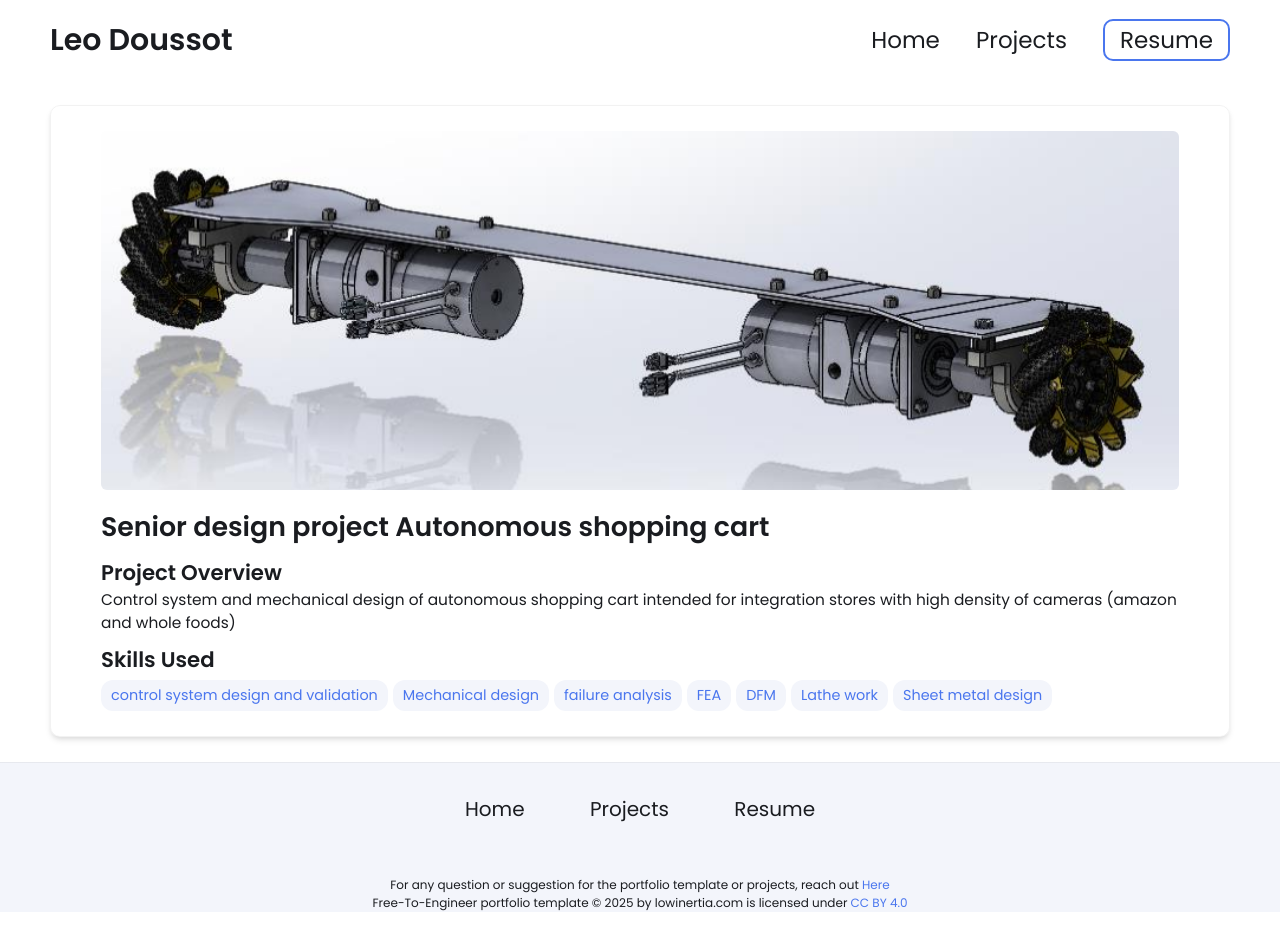
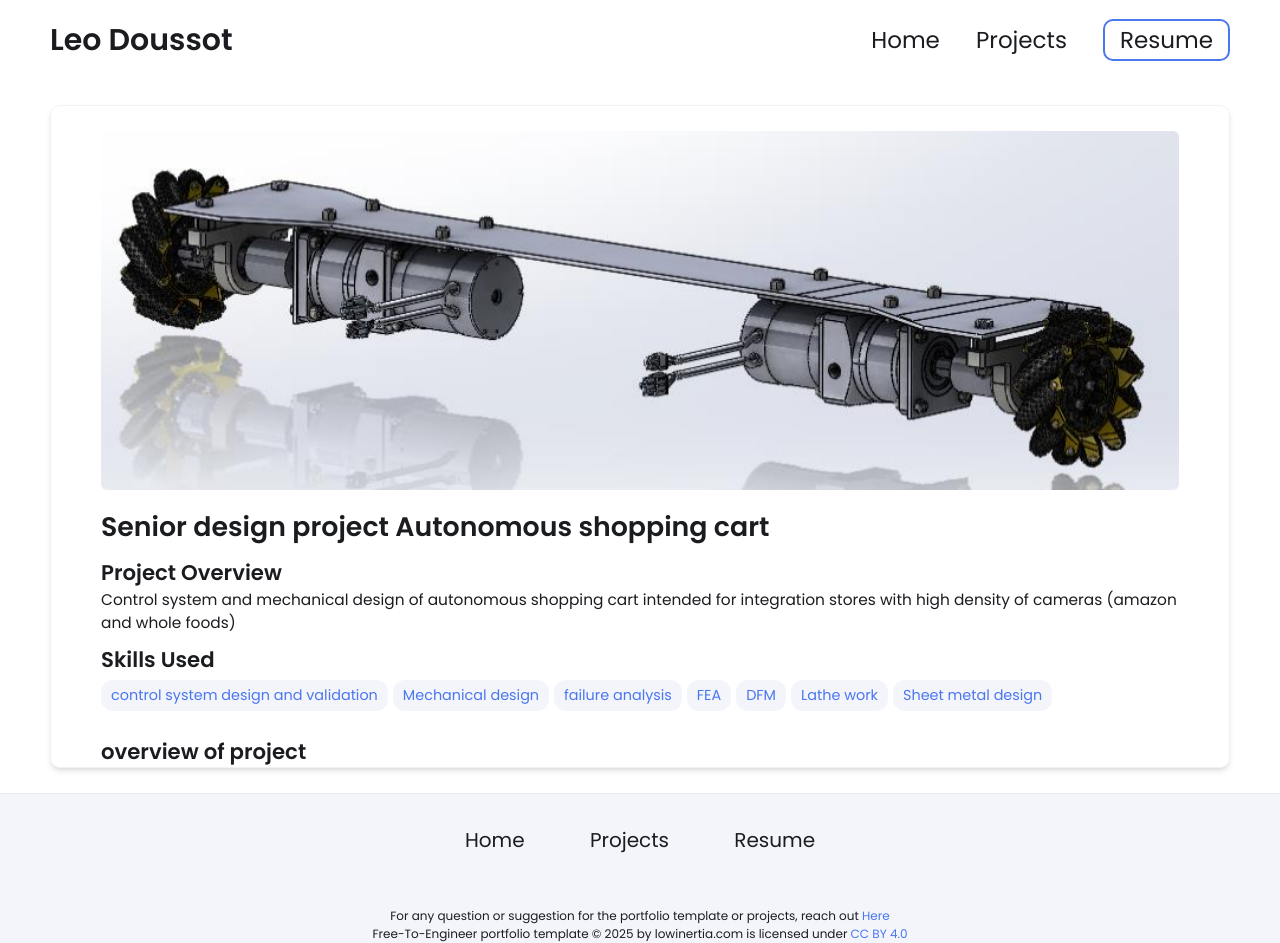
Before and after one commit to icest0rms/icest0rms.github.io, a Jekyll site: the page built from _projects/Autonomous_Vehicle/index.md, in a window 1280 px wide. Built offline with Jekyll 4.4.1, drawn with Linux system fonts in a browser that asks for light colours; before the commit the page ends 912 px from its top, so only the background shows below that.

Commit message:
Update index.md

```diff
--- a/_projects/Autonomous_Vehicle/index.md
+++ b/_projects/Autonomous_Vehicle/index.md
@@ -12,3 +12,4 @@ skills:
 - Sheet metal design
 main-image: /Wheel_axle.PNG
 ---
+## overview of project
```
